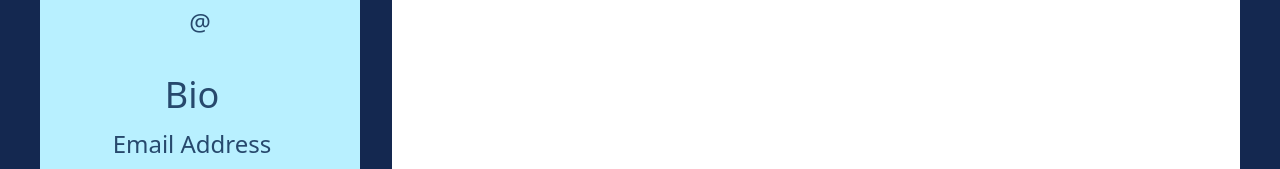
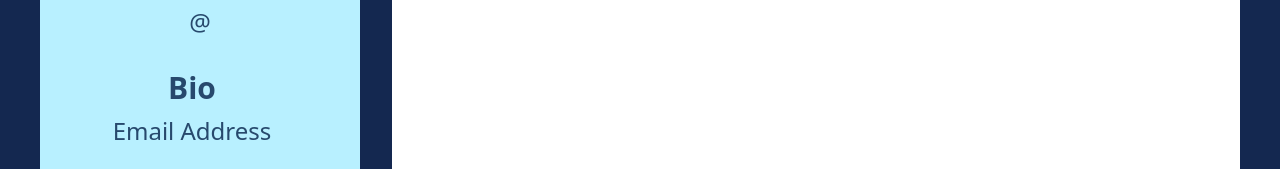
Before and after one commit to m-umer-iqbal/P23-Barely-Social-Frontend, a React (Vite) app: page /home in a window 1280 px wide. Shown: the part 371-540 px from the top of the page. Built offline with nearby package versions, Linux system fonts and the light colour scheme; no server answers; a web font is replaced by a local one.

Commit message:
MOdify the bio input to textarea so style wont break on max length value

```diff
--- a/src/components/LeftSideBar.jsx
+++ b/src/components/LeftSideBar.jsx
@@ -34,7 +34,7 @@ const LeftSideBar = (props) => {
     }, [fullname, bio, email, initialValues])
 
     return (
-        <div className='flex flex-col items-center gap-8 min-w-[25vw] text-4xl p-8 bg-off-blue-200 text-dark-blue-900 rounded-4xl'>
+        <div className='flex flex-col items-center gap-8 min-w-[25vw] max-w-[25vw] text-4xl p-8 bg-off-blue-200 text-dark-blue-900 rounded-4xl'>
             <div className='flex flex-col justify-center items-center gap-2'>
                 <img
                     src="https://picsum.photos/2000.webp"
@@ -75,18 +75,17 @@ const LeftSideBar = (props) => {
             <div className='flex flex-col justify-center items-center space-y-2'>
                 <div className='flex justify-center items-baseline space-x-4 relative group'
                     onMouseOver={() => { setBioEdit(true) }}
-                    onMouseOut={() => { setBioEdit(false) }}>
-                    <input
-                        type="text"
+                    onMouseOut={() => { setBioEdit(false) }} >
+                    <textarea
                         value={bio}
                         placeholder="Bio"
-                        className='text-center field-sizing-content focus:outline-none focus:border-b-4 focus:border-dark-blue-900 border-transparent bg-transparent text-dark-blue-900 placeholder-mid-blue-700'
-                        onChange={(e) => {
-                            setBio(e.target.value)
-                        }}
+                        className='text-2xl font-semibold text-center field-sizing-content focus:outline-none focus:border-b-4 focus:border-dark-blue-900 border-transparent bg-transparent text-dark-blue-900 placeholder:text-3xl placeholder-mid-blue-700 w-full max-w-full resize-none overflow-y-hidden leading-tight wrap-break-words'
+                        onChange={(e) => { setBio(e.target.value) }}
                         disabled={!isBioEditable}
                         ref={bioInputRef}
                         onBlur={() => setTimeout(() => setIsBioEditable(false), 200)}
+                        rows={3}
+                        style={{ wordWrap: 'break-word', overflowWrap: 'break-word' }}
                     />
                     <img
                         src="/src/assets/edit-icon.svg"
@@ -144,7 +143,7 @@ const LeftSideBar = (props) => {
             </div>
 
             {isSomethingEdited && <div>
-                <a href=""><button>Update</button></a>
+                <a href=""><button className='text-3xl bg-dark-blue-900 text-off-blue-200 font-semibold rounded my-4 px-8 py-4 hover:bg-mid-blue-700 cursor-pointer'>Update</button></a>
             </div>}
         </div>
     )
```
